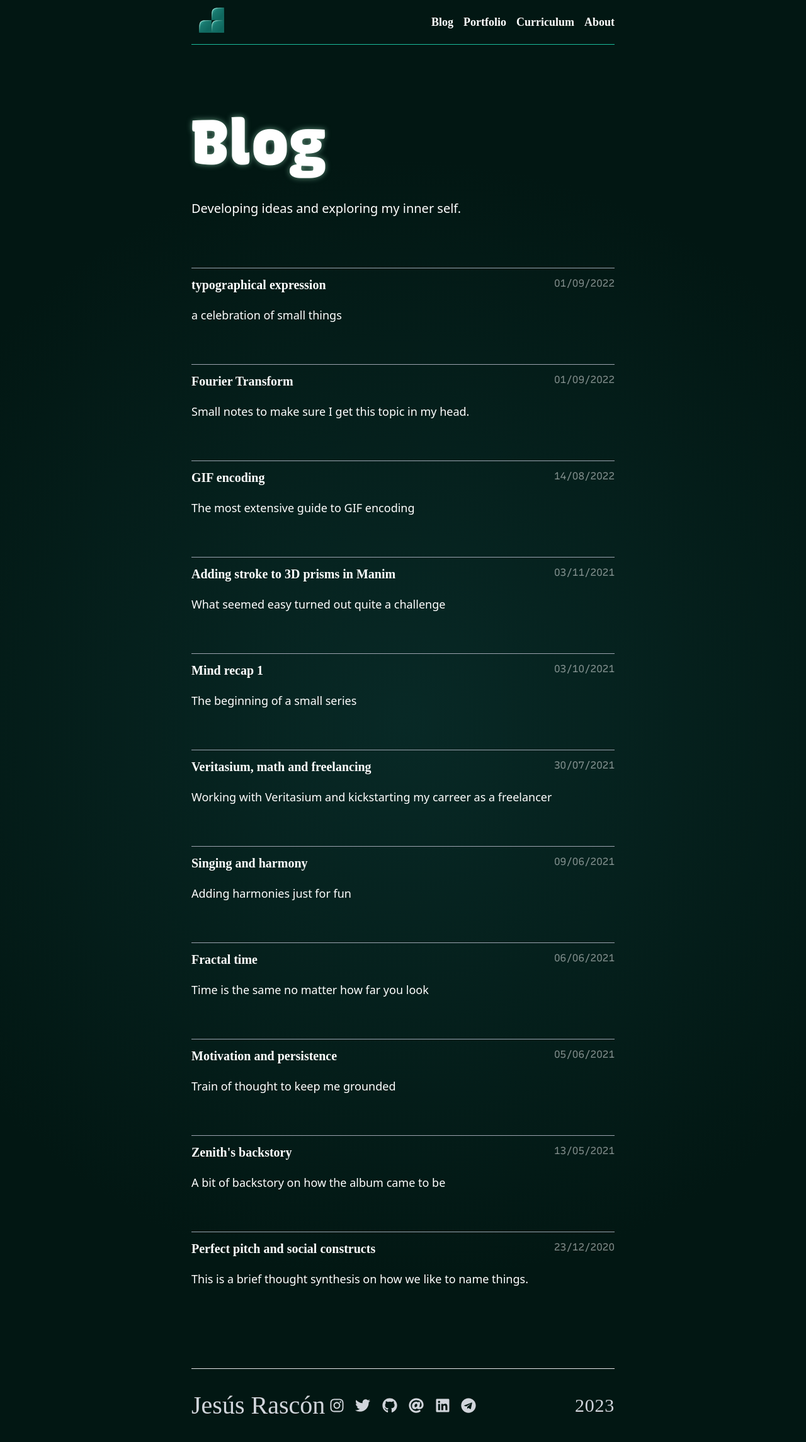
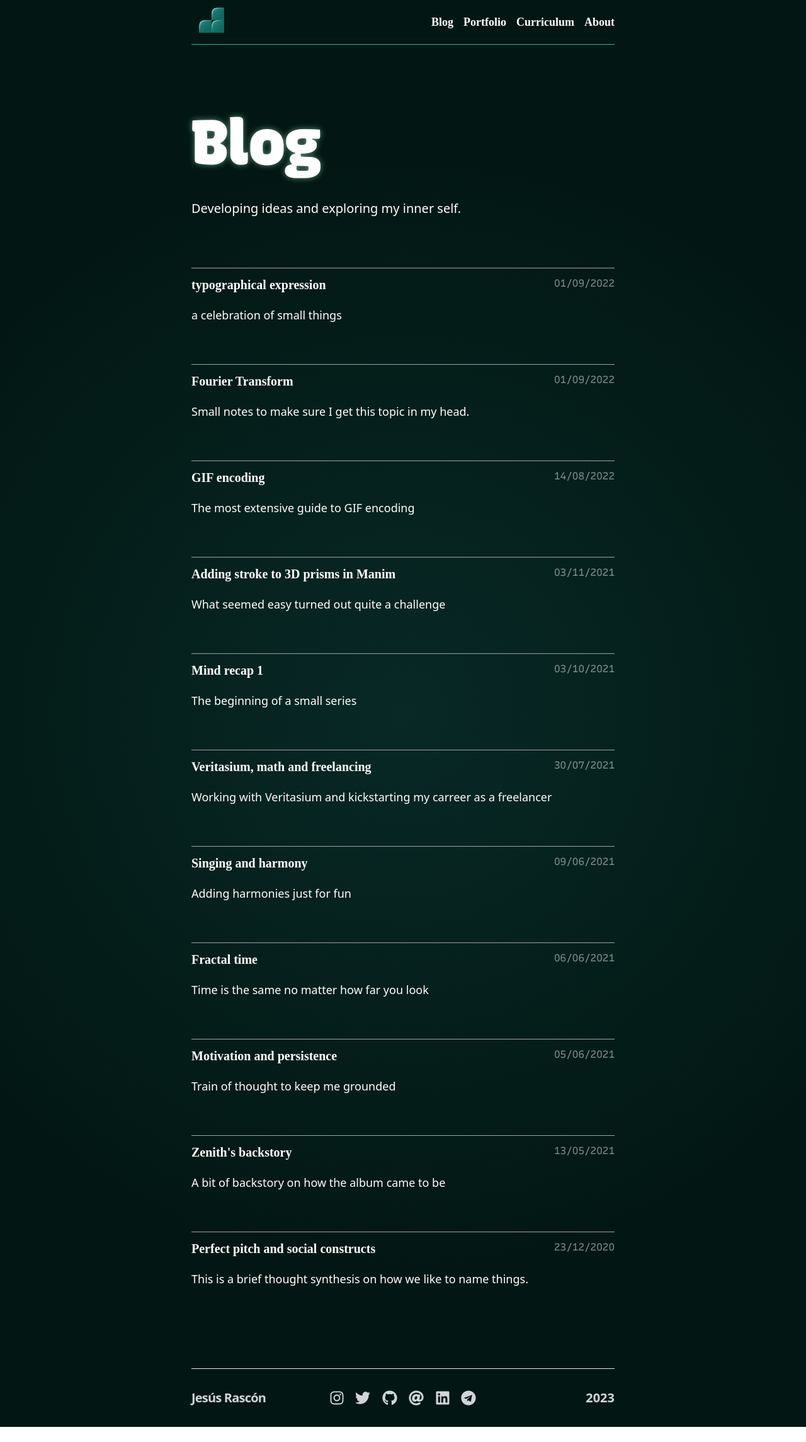
Before and after one commit to jesi-rgb/old.jesirgb.com, a Next.js app: page /blog in a window 1280 px wide. Shown: the whole page at 63% size. After the commit the page ends 2265 px from the top, so only its background shows below. Built offline with nearby package versions, Linux system fonts and the light colour scheme; a web font is replaced by a local one.

Commit message:
fix footer

```diff
--- a/components/Footer.js
+++ b/components/Footer.js
@@ -18,14 +18,14 @@ config.autoAddCss = false; /* eslint-disable import/first */
 export default function Footer() {
   return (
     <footer className="border-t border-gray-200 text-gray-300 mt-32">
-      <div className="py-8 space-y-9 lg:space-y-0 md:py-10 flex flex-col lg:flex-row items-center">
+      <div className="py-8 space-y-9 xl:space-y-0 flex flex-col xl:flex-row items-center justify-between">
         <Link href="/">
-          <a className="text-3xl xl:text-5xl text-center mb-2 md:my-0 md:w-2/6 font-display lg:text-left">
+          <a className="text-xl font-bold tracking-tighter text-center mb-2 md:my-0 w-full md:w-1/3 font-sans lg:text-left">
             <h3>Jesús Rascón</h3>
           </a>
         </Link>
 
-        <div className="flex flex-row justify-between space-x-8 xl:space-x-5 items-center my-2 md:my-0 md:w-2/6">
+        <div className="flex flex-row justify-between space-x-8 xl:space-x-5 items-center w-full md:w-1/3">
           <Link href="https://www.instagram.com/jrascon_">
             <a>
               <FontAwesomeIcon
@@ -78,7 +78,7 @@ export default function Footer() {
             </a>
           </Link>
         </div>
-        <div className="text-3xl text-center font-regular tracking-wide font-display my-3 lg:w-2/6 lg:my-0 md:text-right">
+        <div className="text-xl font-bold text-center tabular-nums w-full md:w-1/3 md:text-right">
           {new Date().getFullYear()}
         </div>
       </div>
--- a/components/LandingPage/BigTitle.js
+++ b/components/LandingPage/BigTitle.js
@@ -2,7 +2,7 @@ export default function Title({ title }) {
   return (
     <div
       style={{ textShadow: "0 0 10px #AEF7D088" }}
-      className="title text-white font-mono"
+      className="title text-white font-mono tracking-tight"
     >
       {title}
       <style jsx>{`
--- a/components/LandingPage/LandingLink.js
+++ b/components/LandingPage/LandingLink.js
@@ -6,7 +6,7 @@ import BigTitle from "@/components/LandingPage/BigTitle";
 export default function LandingLink({ text, link, description }) {
   return (
     <a href={link}>
-      <div className="text-left text-7xl xl:text-8xl md:w-1/2 mx-10 md:mx-auto my-20">
+      <div className="text-left text-6xl md:text-7xl xl:text-8xl md:w-1/2 mx-10 md:mx-auto my-20">
         <div className="group w-[50%] flex space-x-2 xl:space-x-10 items-center transition-all duration-500">
           <div className="transform w-3/4 xl:w-[40%] group-hover:text-accent-1-lighter group-hover:translate-x-10 transition-all duration-500">
             <BigTitle title={text} />
--- a/components/portfolio/IndexPortfolioItem.js
+++ b/components/portfolio/IndexPortfolioItem.js
@@ -16,7 +16,7 @@ export default function IndexPortfolioItem({ category, icon }) {
             icon={icon}
           />
         </span>
-        <span className="text-gray-100 leading-none font-mono text-xl md:text-3xl font-bold text-center group-hover:text-accent-1-lighter transition-all mt-5">
+        <span className="text-gray-100 leading-none font-sans tracking-tighter text-xl md:text-3xl font-bold text-center group-hover:text-accent-1-lighter transition-all mt-5">
           {category}
         </span>
       </div>
```
